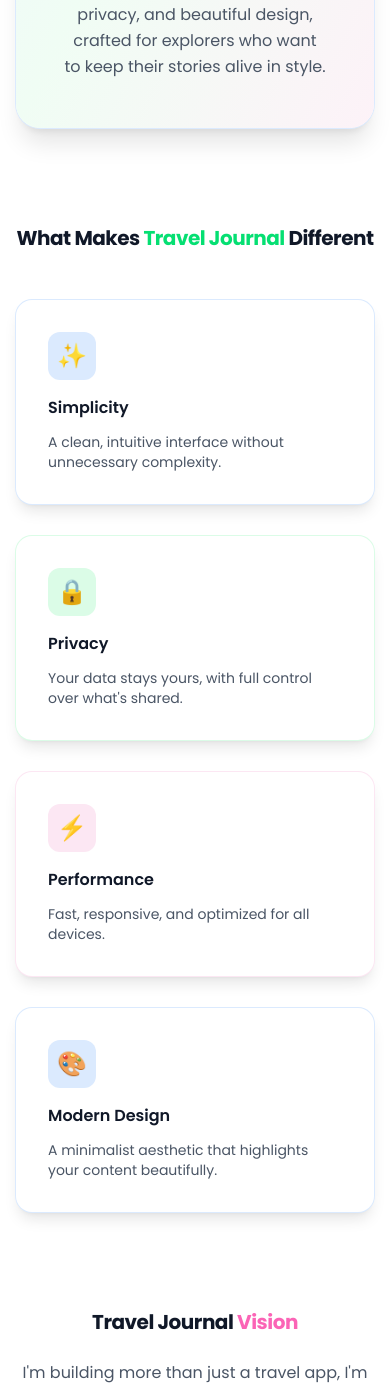
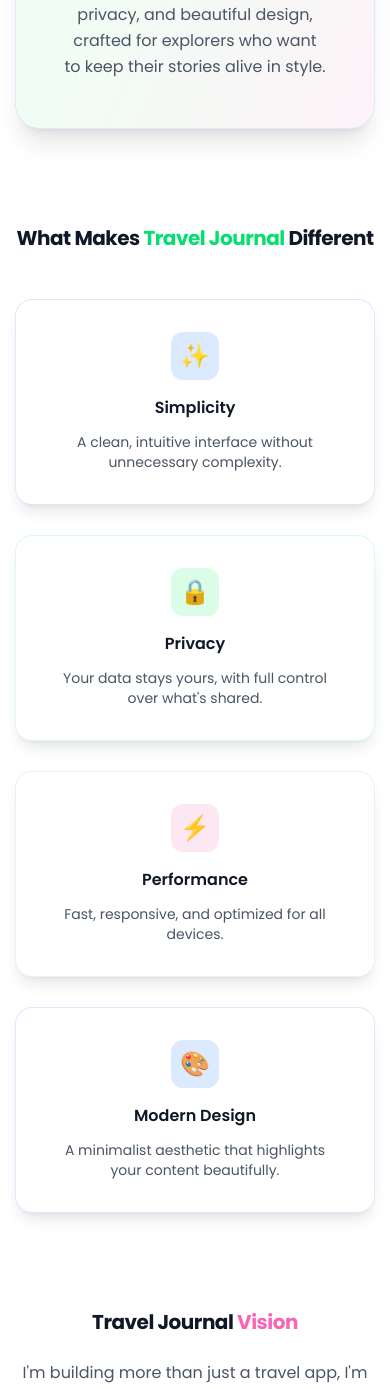
Before and after one commit to gabriellamsa/travel-journal, a Next.js app: page /about in a window 390 px wide. Shown: the part 2311-3700 px from the top of the page. Built offline with nearby package versions, Linux system fonts and the light colour scheme; no server answers.

Commit message:
fix: improve mobile card alignment and centering

```diff
--- a/src/components/about/About.tsx
+++ b/src/components/about/About.tsx
@@ -134,9 +134,9 @@ export default function About() {
               Different
             </h2>
           </div>
-          <div className="grid gap-8 md:grid-cols-2 lg:grid-cols-4">
-            <div className="group rounded-2xl bg-white p-8 shadow-lg ring-1 ring-blue-100 transition-all duration-300 hover:shadow-xl hover:scale-105">
-              <div className="flex h-12 w-12 items-center justify-center rounded-xl bg-blue-100 mb-4">
+          <div className="grid gap-8 md:grid-cols-2 lg:grid-cols-4 justify-items-center">
+            <div className="group rounded-2xl bg-white p-8 shadow-lg ring-1 ring-blue-100 transition-all duration-300 hover:shadow-xl hover:scale-105 text-center">
+              <div className="flex h-12 w-12 items-center justify-center rounded-xl bg-blue-100 mb-4 mx-auto">
                 <span className="text-2xl">✨</span>
               </div>
               <h3 className="text-base font-semibold text-gray-900">
@@ -146,8 +146,8 @@ export default function About() {
                 A clean, intuitive interface without unnecessary complexity.
               </p>
             </div>
-            <div className="group rounded-2xl bg-white p-8 shadow-lg ring-1 ring-green-100 transition-all duration-300 hover:shadow-xl hover:scale-105">
-              <div className="flex h-12 w-12 items-center justify-center rounded-xl bg-green-100 mb-4">
+            <div className="group rounded-2xl bg-white p-8 shadow-lg ring-1 ring-green-100 transition-all duration-300 hover:shadow-xl hover:scale-105 text-center">
+              <div className="flex h-12 w-12 items-center justify-center rounded-xl bg-green-100 mb-4 mx-auto">
                 <span className="text-2xl">🔒</span>
               </div>
               <h3 className="text-base font-semibold text-gray-900">Privacy</h3>
@@ -155,8 +155,8 @@ export default function About() {
                 Your data stays yours, with full control over what's shared.
               </p>
             </div>
-            <div className="group rounded-2xl bg-white p-8 shadow-lg ring-1 ring-pink-100 transition-all duration-300 hover:shadow-xl hover:scale-105">
-              <div className="flex h-12 w-12 items-center justify-center rounded-xl bg-pink-100 mb-4">
+            <div className="group rounded-2xl bg-white p-8 shadow-lg ring-1 ring-pink-100 transition-all duration-300 hover:shadow-xl hover:scale-105 text-center">
+              <div className="flex h-12 w-12 items-center justify-center rounded-xl bg-pink-100 mb-4 mx-auto">
                 <span className="text-2xl">⚡</span>
               </div>
               <h3 className="text-base font-semibold text-gray-900">
@@ -166,8 +166,8 @@ export default function About() {
                 Fast, responsive, and optimized for all devices.
               </p>
             </div>
-            <div className="group rounded-2xl bg-white p-8 shadow-lg ring-1 ring-blue-100 transition-all duration-300 hover:shadow-xl hover:scale-105">
-              <div className="flex h-12 w-12 items-center justify-center rounded-xl bg-blue-100 mb-4">
+            <div className="group rounded-2xl bg-white p-8 shadow-lg ring-1 ring-blue-100 transition-all duration-300 hover:shadow-xl hover:scale-105 text-center">
+              <div className="flex h-12 w-12 items-center justify-center rounded-xl bg-blue-100 mb-4 mx-auto">
                 <span className="text-2xl">🎨</span>
               </div>
               <h3 className="text-base font-semibold text-gray-900">
--- a/src/components/home/Highlights.tsx
+++ b/src/components/home/Highlights.tsx
@@ -88,15 +88,15 @@ export default function Highlights() {
         </div>
 
         {/* Highlights grid */}
-        <div className="grid gap-8 md:grid-cols-3">
+        <div className="grid gap-8 md:grid-cols-3 justify-items-center">
           {HIGHLIGHTS.map((item, index) => (
             <div
               key={item.title}
-              className="group relative rounded-2xl bg-white p-8 shadow-lg ring-1 ring-blue-100 transition-all duration-300 hover:shadow-xl hover:scale-105"
+              className="group relative rounded-2xl bg-white p-8 shadow-lg ring-1 ring-blue-100 transition-all duration-300 hover:shadow-xl hover:scale-105 text-center"
             >
               {/* Icon with gradient background */}
               <div
-                className={`inline-flex items-center justify-center w-12 h-12 rounded-xl bg-gradient-to-r ${item.gradient} text-white mb-6 group-hover:scale-110 transition-transform duration-300`}
+                className={`inline-flex items-center justify-center w-12 h-12 rounded-xl bg-gradient-to-r ${item.gradient} text-white mb-6 group-hover:scale-110 transition-transform duration-300 mx-auto`}
               >
                 {item.icon}
               </div>
```
